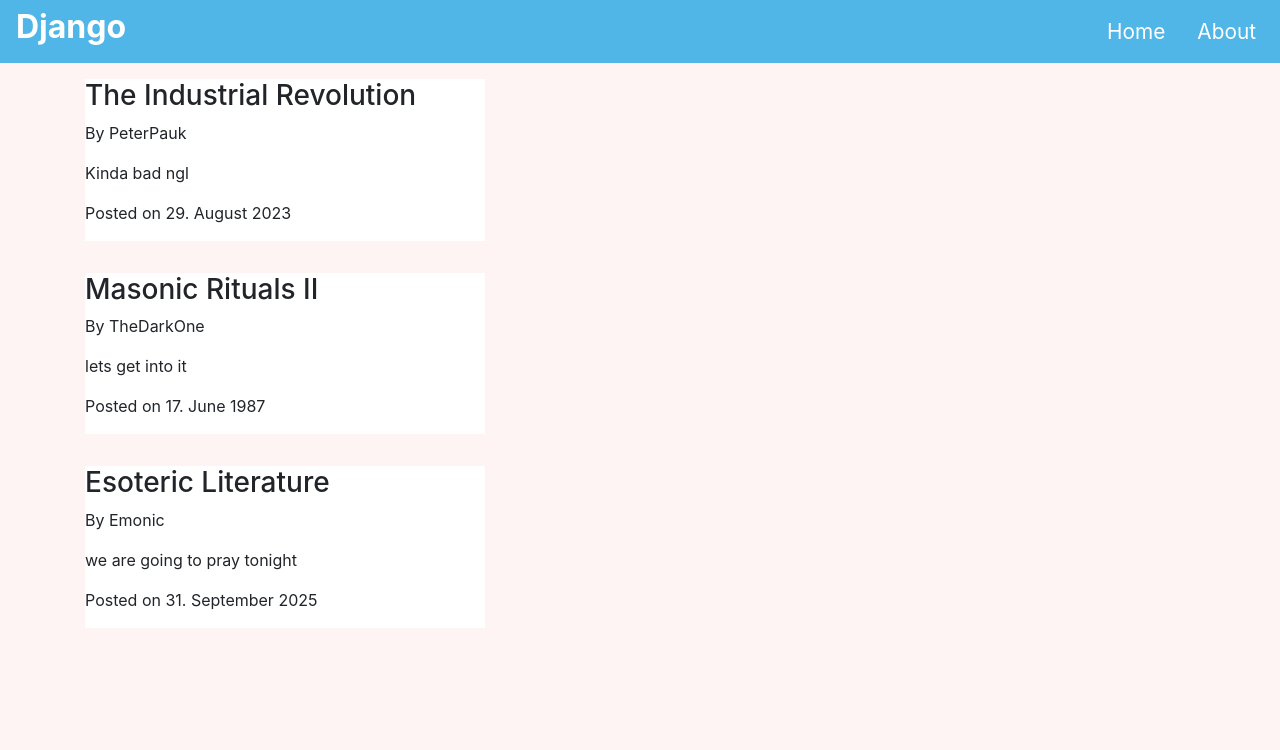
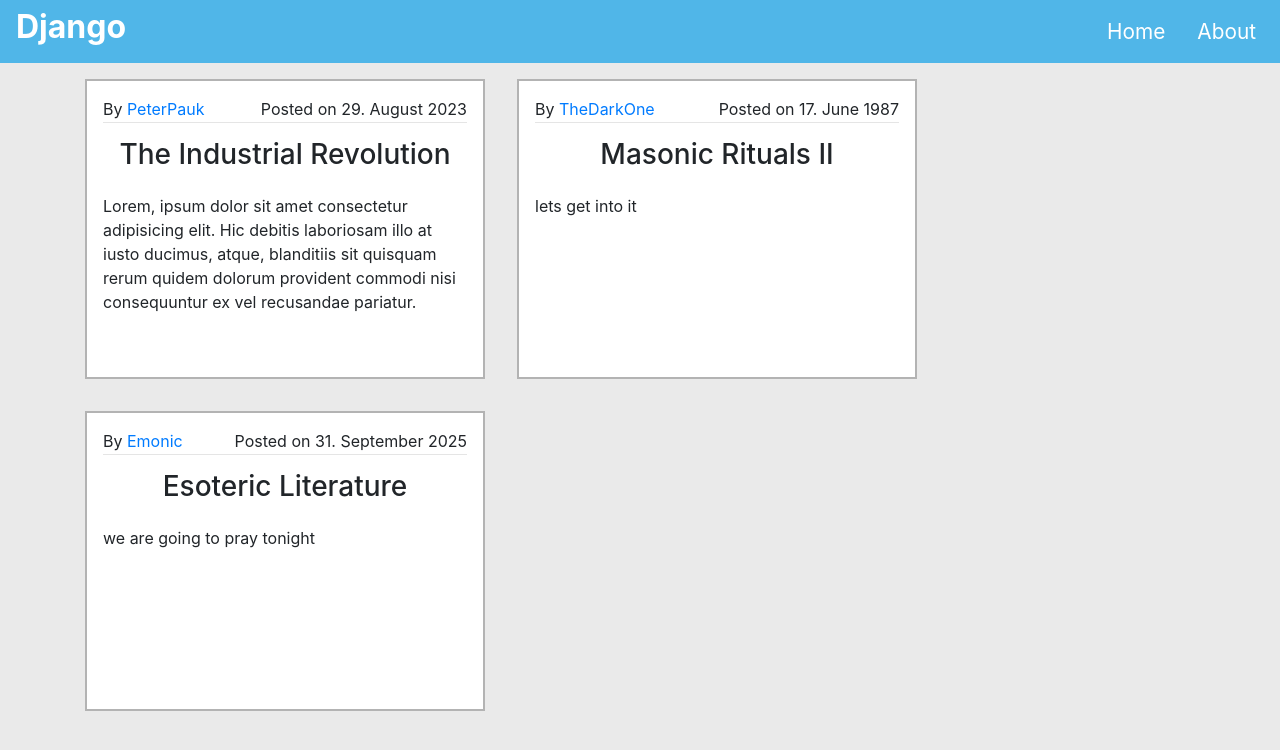
Before and after one commit to PeterPauk/Django-Beginner-Project, a Django app: page / in a window 1280 px wide. Shown: the top 750 px of the page. Run offline with Django 4.2, Linux system fonts and the light colour scheme; some libraries are stand-ins or nearby versions.

Commit message:
scss incorpotation and fixed blog design

```diff
--- a/blog/static/blog/main.css
+++ b/blog/static/blog/main.css
@@ -1,34 +1,64 @@
-*{
+* {
   margin: 0;
   padding: 0;
   box-sizing: border-box;
 }
-header{
+
+header {
   background-color: rgb(80, 182, 232);
 }
-nav{
+
+nav {
   margin: 0 auto;
 }
-.navbar-brand{
+
+.navbar-brand {
   font-size: 2rem;
 }
-body{
-    background-color: rgb(255, 244, 244);
+
+body {
+  background-color: rgb(234, 234, 234);
 }
-ul{
+
+ul {
   gap: 1rem;
 }
-li{
+
+li {
   font-size: 1.3rem;
 }
-li a{
+li a {
   color: white;
 }
-.blog-grid{
+
+.blog-grid {
   display: grid;
   gap: 2rem;
+  grid-template-columns: 400px 400px;
 }
-.blog-post{
+.blog-grid .blog-post {
   background-color: white;
   width: 400px;
+  height: 300px;
+  padding: 1rem;
+  border: 2px solid rgb(179, 179, 179);
+  overflow: hidden;
 }
+.blog-grid .blog-post div {
+  display: flex;
+  flex-direction: row;
+}
+.blog-grid .blog-post div .post-date {
+  margin-left: auto;
+  margin-right: 0;
+}
+.blog-grid .blog-post h3 {
+  text-align: center;
+  margin-bottom: 1.4rem;
+}
+.blog-grid hr {
+  margin-block-end: 0;
+  margin-block-start: 0;
+  position: relative;
+  bottom: 15px;
+}
--- /dev/null
+++ b/blog/static/blog/scss/main.scss
@@ -0,0 +1,61 @@
+$blue: rgb(80, 182, 232);
+$bg-color: rgb(234, 234, 234);
+$grey : rgb(179, 179, 179);
+
+*{
+    margin: 0;
+    padding: 0;
+    box-sizing: border-box;
+}
+header{
+    background-color: $blue;
+}
+nav{
+    margin: 0 auto;
+}
+.navbar-brand{
+    font-size: 2rem;
+}
+body{
+    background-color: $bg-color;
+}
+ul{
+    gap: 1rem;
+}
+li{
+    font-size: 1.3rem;
+    a{
+        color: white;
+    }
+}
+.blog-grid{
+    display: grid;
+    gap: 2rem;
+    grid-template-columns: 400px 400px;
+    .blog-post{
+        background-color: white;
+        width: 400px;
+        height: 300px;
+        padding: 1rem;
+        border: 2px solid $grey;
+        overflow: hidden;
+        div{
+            display: flex;
+            flex-direction: row;
+            .post-date{
+                margin-left: auto;
+                margin-right: 0;
+            }
+        }
+        h3{
+            text-align: center;
+            margin-bottom: 1.4rem;
+        }
+        }
+        hr{
+            margin-block-end: 0;
+            margin-block-start: 0;
+            position: relative;
+            bottom: 15px;
+        }
+    }
--- a/blog/templates/blog/base.html
+++ b/blog/templates/blog/base.html
@@ -34,6 +34,7 @@
                 <li class="nav-item">
                   <a class="nav-link text-white" href="{% url 'blog-about'%}">About</a>
                 </li>
+
               </ul>
             </div>
           </nav>
--- a/blog/templates/blog/home.html
+++ b/blog/templates/blog/home.html
@@ -3,10 +3,14 @@
     <div class="mt-3 container blog-grid">
         {% for post in posts%}
         <div class="blog-post">
+            <div>
+            <p class="post-author">By <a href="#">{{post.author}}</a></p>
+            <p class="post-date">Posted on {{post.date_posted}}</p>
+            </div>
+            <hr>
             <h3>{{post.title}}</h3>
-            <p class="post-author">By {{post.author}}</p>
             <p class="post-content">{{post.content}}</p>
-            <p class="post-date">Posted on {{post.date_posted}}</p>
+            <p></p>
         </div>
         {% endfor %}
     </div>
--- a/blog/views.py
+++ b/blog/views.py
@@ -4,7 +4,7 @@ posts = [
     {
         'author' : 'PeterPauk',
         'title' : 'The Industrial Revolution',
-        'content' : 'Kinda bad ngl',
+        'content' : 'Lorem, ipsum dolor sit amet consectetur adipisicing elit. Hic debitis laboriosam illo at iusto ducimus, atque, blanditiis sit quisquam rerum quidem dolorum provident commodi nisi consequuntur ex vel recusandae pariatur.',
         'date_posted' : '29. August 2023'
     },
 
```
Lines whose indentation alone changed are shown as unchanged.
